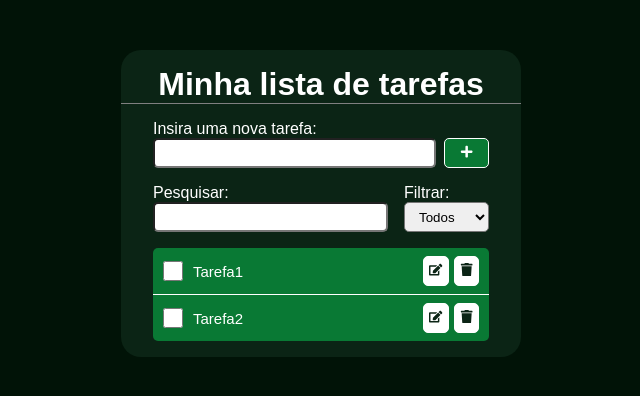
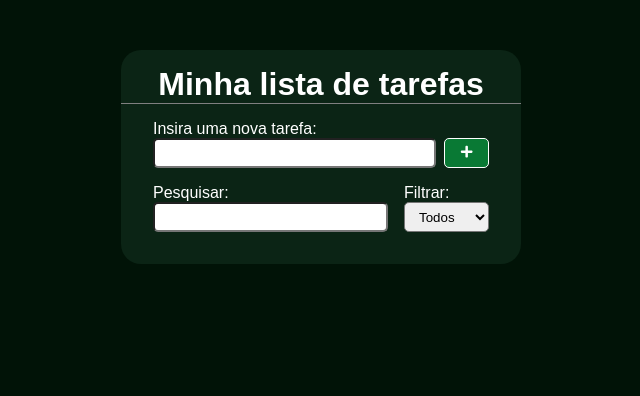
Before and after one commit to cristianomattoss/todoList, a React (Vite) app: page / in a window 1280 px wide. Shown: the top 396 px of the page, without its empty margins (319-959 px from the left). Built offline with nearby package versions, Linux system fonts and the light colour scheme.

Commit message:
feat: display tasks in list

```diff
--- a/src/App.jsx
+++ b/src/App.jsx
@@ -9,14 +9,13 @@ function App() {
   const createTask = (task) => {
     const newTasks = [...tasks, task];
     setTasks(newTasks);
-    console.log(newTasks);
   }
 
   return (
     <div className="container">
       <h1>Minha lista de tarefas</h1>
       <CreateTask createTask={createTask}/>
-      <ListTask/>
+      <ListTask tasks={tasks}/>
     </div>
   )
 }
--- a/src/components/ListTask.jsx
+++ b/src/components/ListTask.jsx
@@ -2,7 +2,7 @@ import { FaEdit } from "react-icons/fa";
 import { FaTrash } from "react-icons/fa";
 import "./ListTask.css"
 
-const ListTask = () => {
+const ListTask = ({tasks}) => {
   return (
     <div id='container-list'>
         <div id="container-search">
@@ -20,9 +20,10 @@ const ListTask = () => {
             </div>
         </div>
         <div id='list-tasks'>
-            <div className="task">
-                <input type="checkbox" name="check" id="check1"/>
-                <p>Tarefa1</p>
+            {tasks.map((task, index) => (
+                <div className="task" key={index}>
+                    <input type="checkbox" name="tasks" id={`task-${index}`}/>
+                    <p>{task}</p>
                     <div className="task-actions">
                         <button type="button" className="edit">
                             <FaEdit />
@@ -32,18 +33,7 @@ const ListTask = () => {
                         </button>
                     </div>
                 </div>
-            <div className="task">
-                <input type="checkbox" name="check" id="check2"/>
-                <p>Tarefa2</p>
-                <div className="task-actions">
-                    <button type="button" className="edit">
-                        <FaEdit />
-                    </button>
-                    <button type="button" className="remove">
-                        <FaTrash />
-                    </button>
-                </div>
-            </div>
+            ))}
         </div>
     </div>
   )
```
Lines whose indentation alone changed are shown as unchanged.
